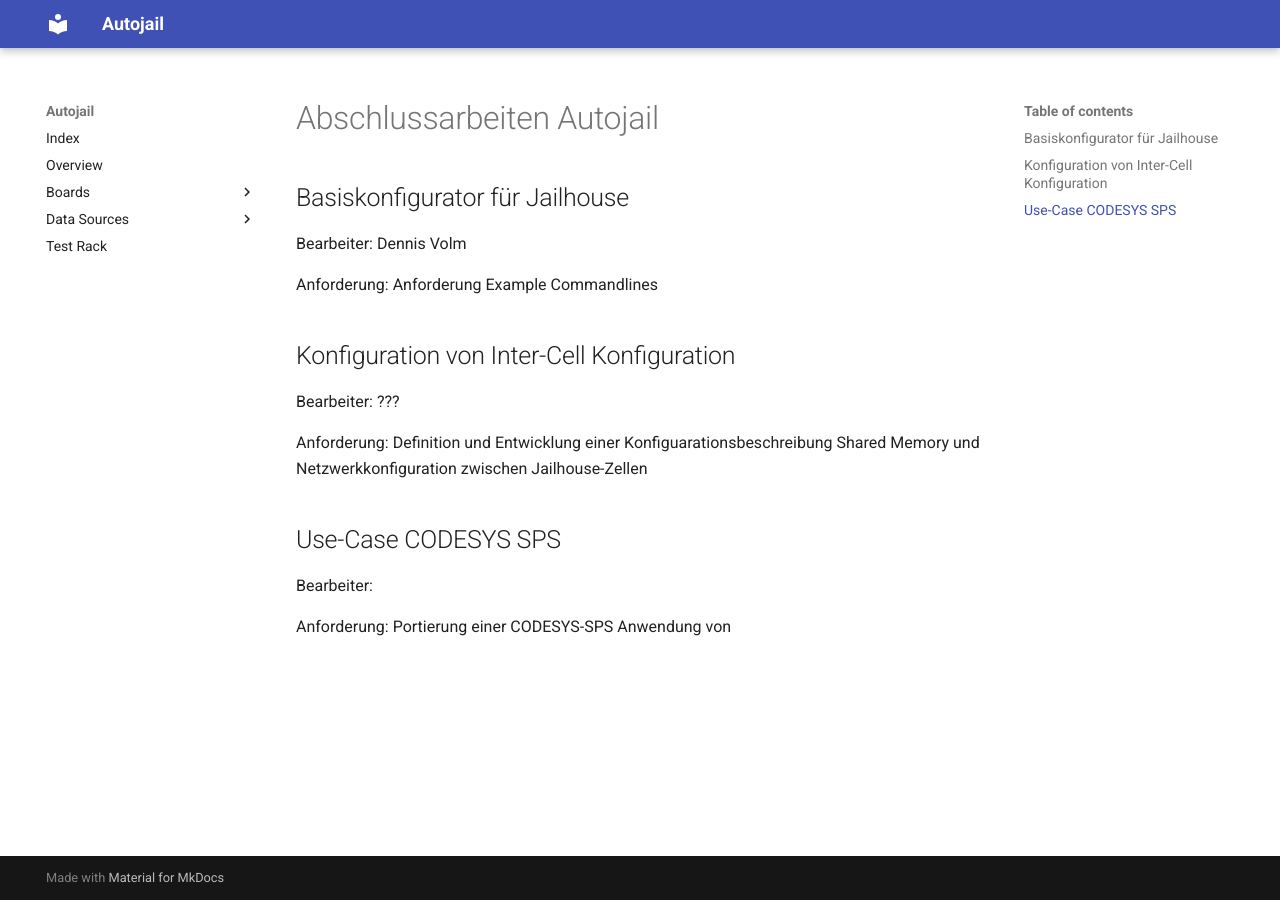
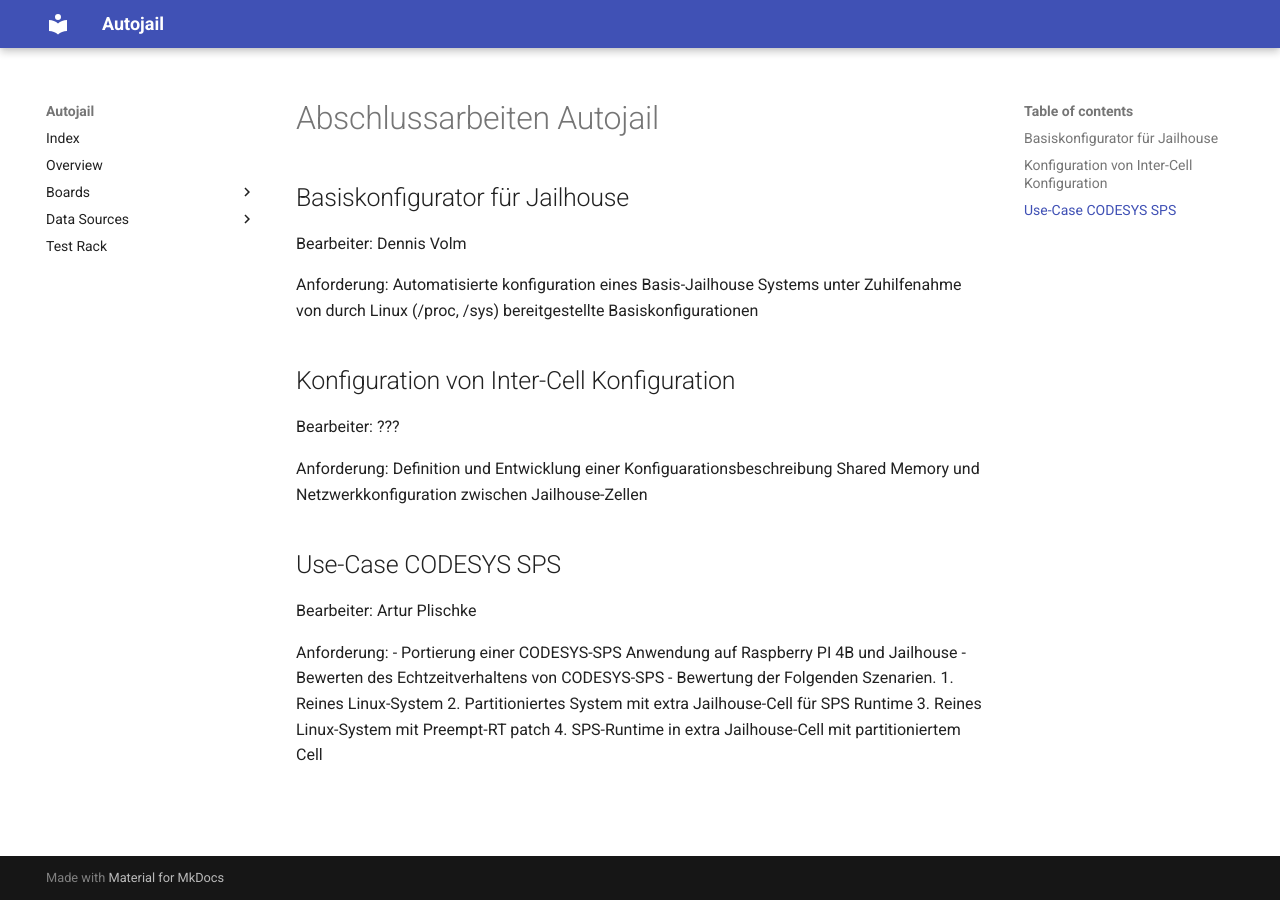
Before and after one commit to ekut-es/autojail, an MkDocs documentation site: the page built from doc/abschlussarbeiten.md, in a window 1280 px wide. Built offline with MkDocs 1.6.1 and Material for MkDocs 9.7.7, drawn with Linux system fonts in a browser that asks for light colours.

Commit message:
Update documentation

```diff
--- a/doc/abschlussarbeiten.md
+++ b/doc/abschlussarbeiten.md
@@ -4,7 +4,8 @@
 
 Bearbeiter: Dennis Volm
 
-Anforderung: Anforderung Example Commandlines
+Anforderung: Automatisierte konfiguration eines Basis-Jailhouse Systems unter
+Zuhilfenahme von durch Linux (/proc, /sys) bereitgestellte Basiskonfigurationen
 
 ## Konfiguration von Inter-Cell Konfiguration
 
@@ -14,6 +15,13 @@
 
 ## Use-Case CODESYS SPS
 
-Bearbeiter:
+Bearbeiter: Artur Plischke
 
-Anforderung: Portierung einer CODESYS-SPS Anwendung von
+Anforderung:
+- Portierung einer CODESYS-SPS Anwendung auf Raspberry PI 4B und Jailhouse
+- Bewerten des Echtzeitverhaltens von CODESYS-SPS
+- Bewertung der Folgenden Szenarien.
+  1. Reines Linux-System
+  2. Partitioniertes System mit extra Jailhouse-Cell für SPS Runtime
+  3. Reines Linux-System mit Preempt-RT patch
+  4. SPS-Runtime in extra Jailhouse-Cell mit partitioniertem Cell
```
Also changed, not shown: doc/rpi4.md (+7 -7 lines), 1 other file.
